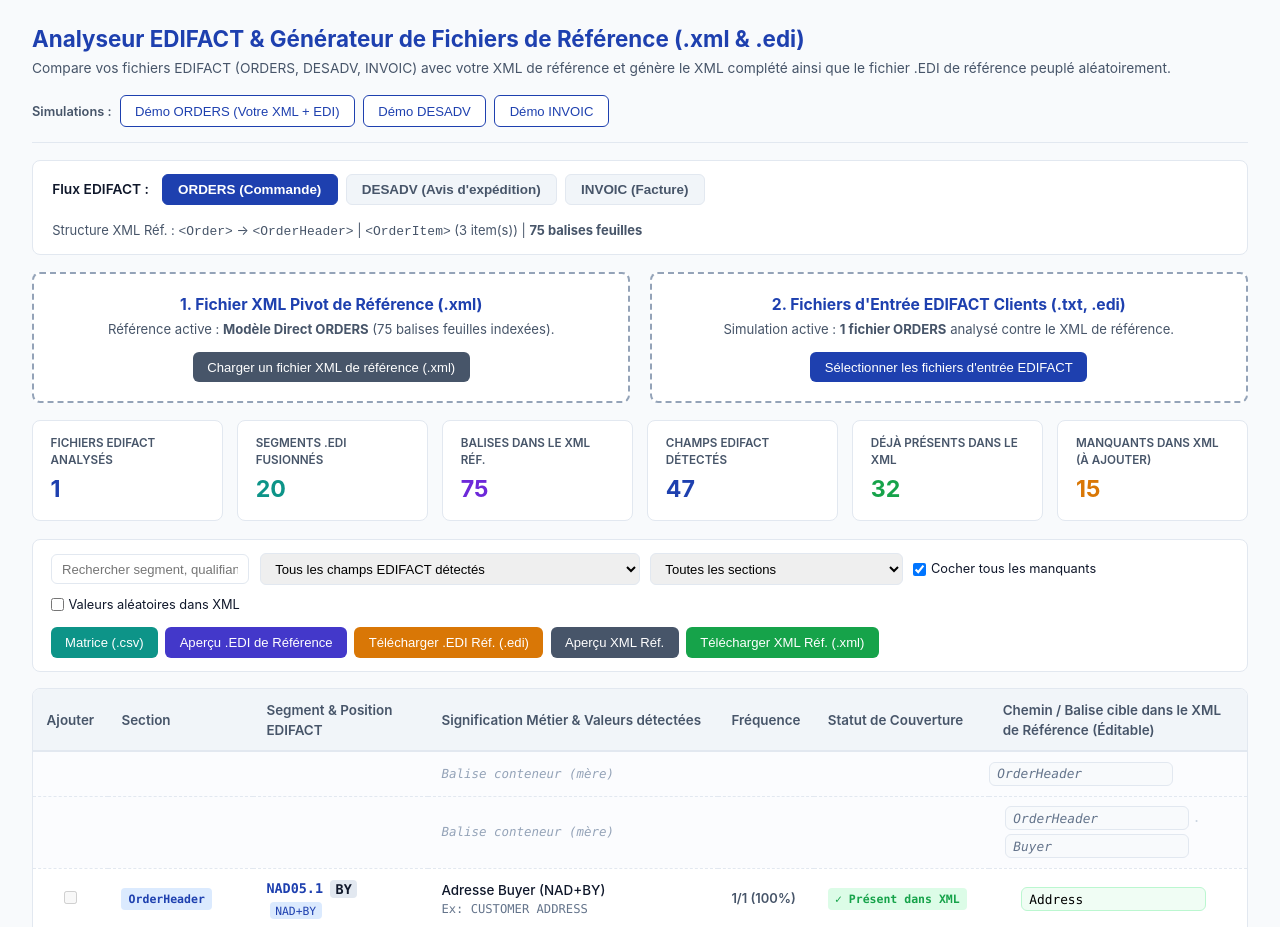
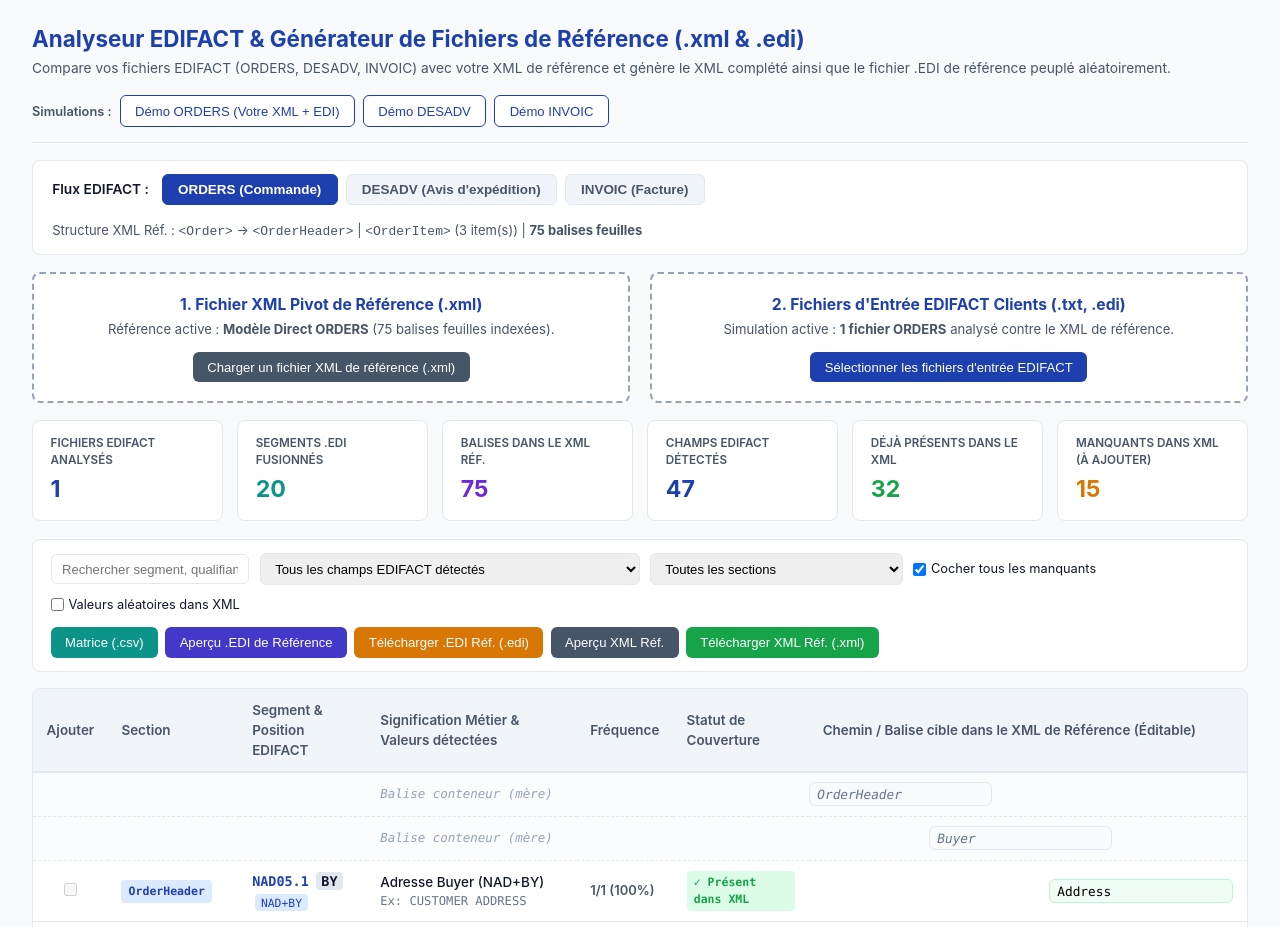
Before and after one commit to rcanovasCemoi/DEV_EDI, a website: page index.html in a window 1280 px wide. Shown: the top 927 px of the page. Drawn offline with Linux system fonts and the light colour scheme.

Commit message:
Arbre XML : une seule balise par ligne mère (empilées/indentées par niveau), filles décalées d'un créneau aligné sur la fin de leur mère

```diff
--- a/index.html
+++ b/index.html
@@ -2003,6 +2003,8 @@ function buildTreeOrdering(fields) {
     return ordered;
 }
 
+const INDENT_UNIT = 120;
+
 function renderTable() {
     const search = searchInput.value.toLowerCase().trim();
     const stFilter = statusFilter.value;
@@ -2031,16 +2033,13 @@ function renderTable() {
     ordered.forEach(row => {
         const tr = document.createElement('tr');
 
-        // --- Ligne mère : vide, seul le chemin est affiché, chaque balise éditable ---
+        // --- Ligne mère : une SEULE balise (la plus profonde du chemin), indentée à son niveau ---
         if (!row.isLeafRow) {
             tr.classList.add('row-ancestor');
             const parts = splitXmlPath(row.path);
-            const lastIdx = parts.length - 1;
-            const indent = (parts.length - 1) * 16;
-            const inputs = parts.map((p, i) =>
-                `<input type="text" class="xml-input ancestor-input" data-anc="${i}" data-path="${escapeHtml(row.path)}"
-                    value="${escapeHtml(p)}" ${i === lastIdx ? '' : 'style="color: #64748b;"'}>`
-            ).join('<span style="color: #cbd5e1; font-family: var(--font-mono);">.</span>');
+            const ancIdx = parts.length - 1;
+            const ancName = parts[ancIdx];
+            const indent = ancIdx * INDENT_UNIT;
 
             tr.innerHTML = `
                 <td></td>
@@ -2052,7 +2051,10 @@ function renderTable() {
                 <td></td>
                 <td></td>
                 <td style="padding-left: ${indent}px;">
-                    <div class="tree-branch">${inputs}</div>
+                    <div class="tree-branch">
+                        <input type="text" class="xml-input ancestor-input" data-anc="${ancIdx}" data-path="${escapeHtml(row.path)}"
+                            value="${escapeHtml(ancName)}">
+                    </div>
                 </td>
             `;
             tableBody.appendChild(tr);
@@ -2084,7 +2086,7 @@ function renderTable() {
         const parts = row.parts;
         const leafName = parts[parts.length - 1];
         const parentPath = parts.slice(0, -1).join('.');
-        const indent = (parts.length - 1) * 16;
+        const indent = (parts.length - 1) * INDENT_UNIT;
 
         // Options de relocalisation : tous les ancêtres connus du lot
         const allAncestorPaths = new Set();
```
